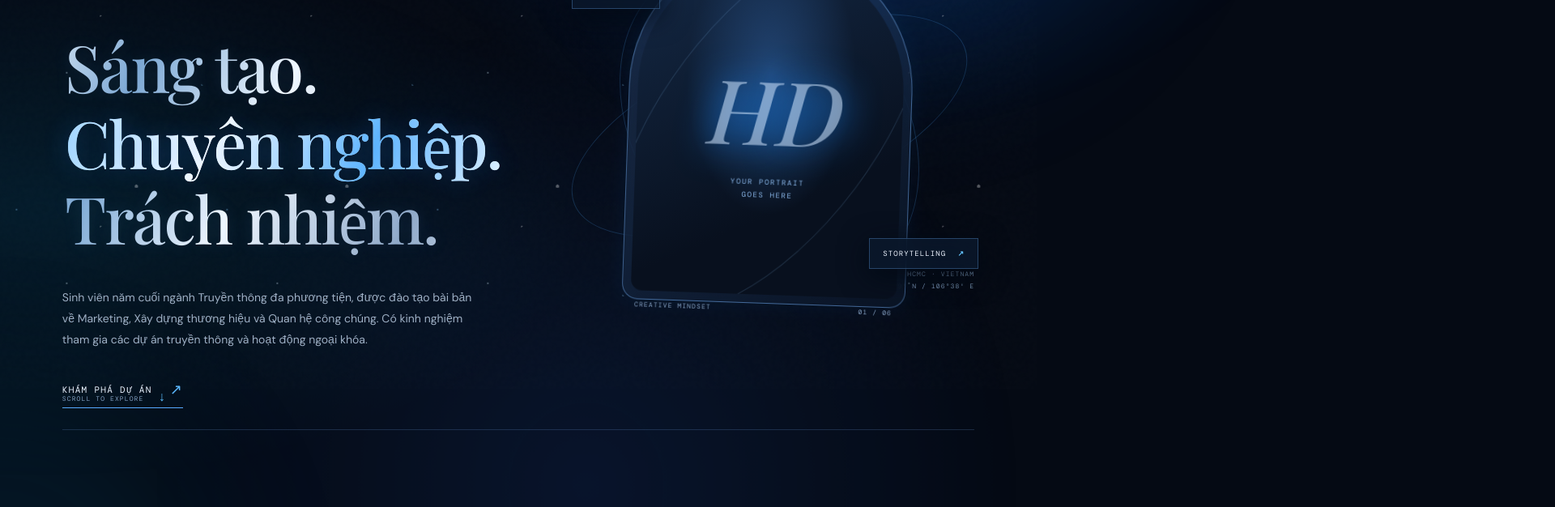
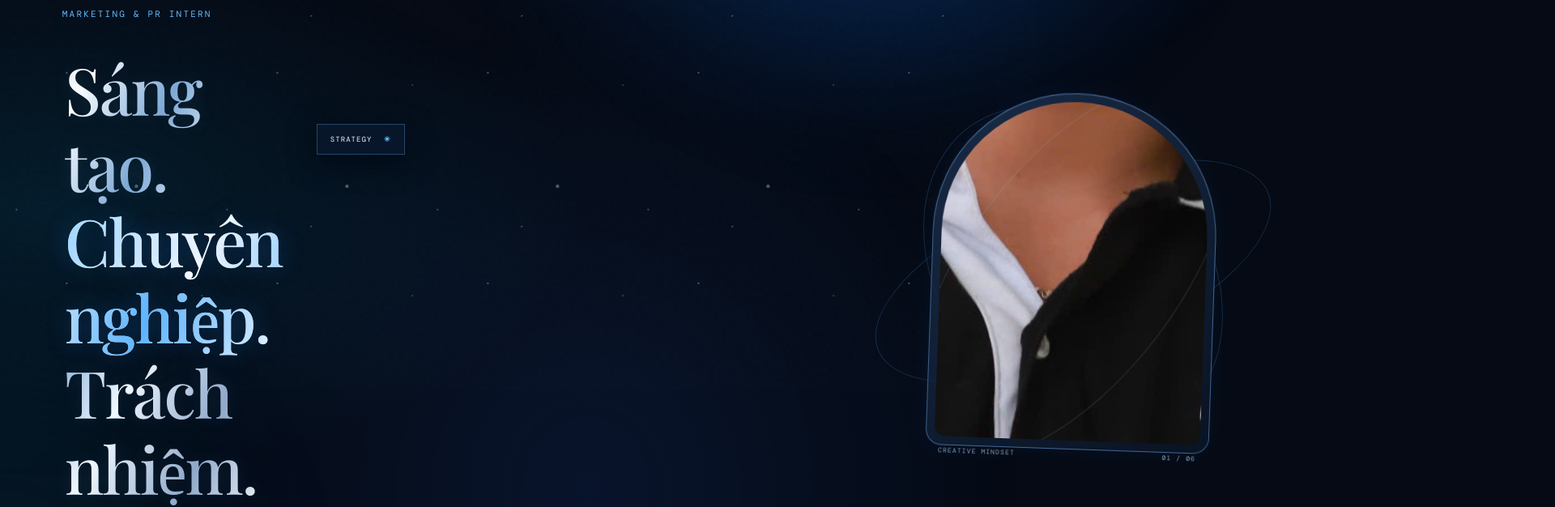
Before and after one commit to huynhduyussh2023-code/huynh-duy-portfolio, a Next.js app in the folder huynh-duy-portfolio/: page / in a window 1280 px wide. Shown: the part 320-946 px from the top of the page at 81% size, 1920 px wide, since content can reach past the window. Built offline with nearby package versions, Linux system fonts and the light colour scheme; a web font is replaced by a local one.

Commit message:
Update page.tsx

```diff
--- a/huynh-duy-portfolio/app/page.tsx
+++ b/huynh-duy-portfolio/app/page.tsx
@@ -127,9 +127,18 @@ export default function Home() {
         <div className="portrait-stage">
           <div className="orbit orbit-a" /><div className="orbit orbit-b" />
           <div className="portrait-card">
-            <div className="portrait-placeholder"><span className="portrait-initials">HD</span><span className="portrait-caption">YOUR PORTRAIT<br/>GOES HERE</span></div>
-            <div className="portrait-meta"><span>CREATIVE MINDSET</span><span>01 / 06</span></div>
-          </div>
+  <div className="portrait-placeholder">
+    <img
+      src="/anhcv.jpg"
+      alt="Huỳnh Duy - Marketing & PR"
+      className="portrait-image"
+    />
+  </div>
+  <div className="portrait-meta">
+    <span>CREATIVE MINDSET</span>
+    <span>01 / 06</span>
+  </div>
+</div>
           <div className="float-tag tag-one">STRATEGY <b>✳</b></div><div className="float-tag tag-two">STORYTELLING <b>↗</b></div>
           <div className="hero-index">HCMC · VIETNAM<br/>10°49' N / 106°38' E</div>
         </div>
```
